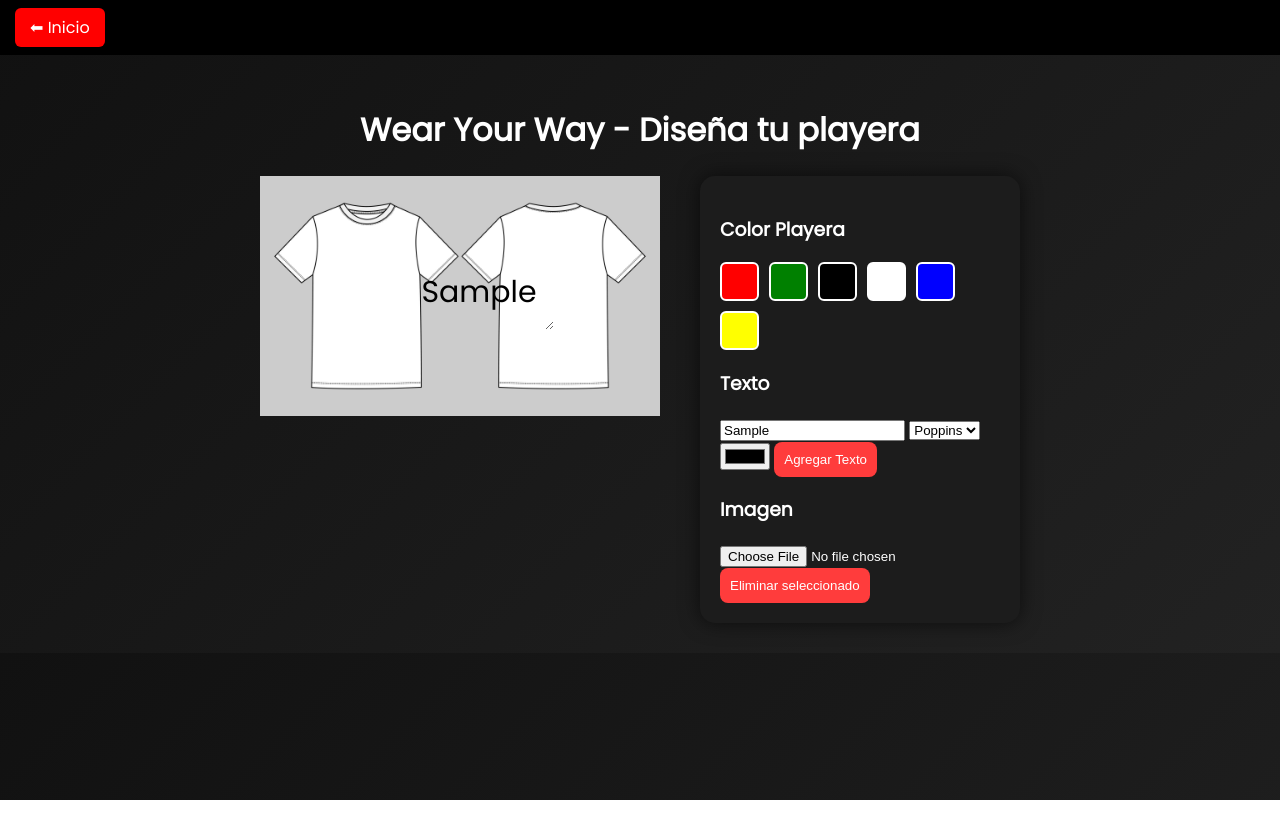
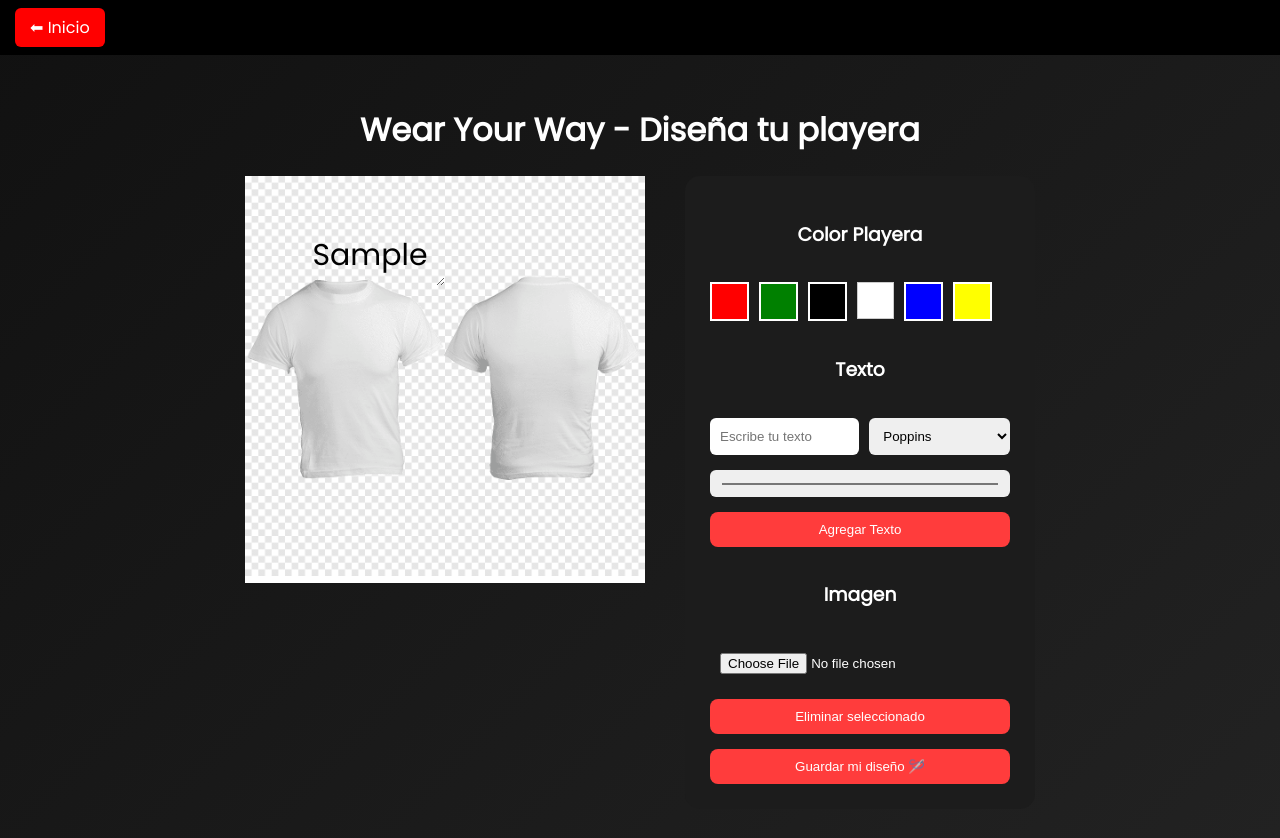
Before and after one commit to eduardowear/WearYourWay, a plain HTML site: page diseño.html in a window 1280 px wide. Both pictures are taken after typing "Sample" into the empty fields and a click on the button "Agregar Texto". Before the commit the page ends 800 px from the top, so only its background shows below. Drawn offline with nearby package versions, Linux system fonts and the light colour scheme.

Commit message:
puse mas productos y y puse boton para descargar diseño

```diff
--- a/diseño.css
+++ b/diseño.css
@@ -24,69 +24,86 @@ body {
 .shirt {
     position: relative;
     width: 100%;
+    background: white;
 }
 
 .shirt-img {
     width: 100%;
-    position: relative;
-    z-index: 2;
 }
 
 .shirt-color {
     position: absolute;
     width: 100%;
     height: 100%;
+    pointer-events: none;
     z-index: 1;
-    mix-blend-mode: multiply;
 }
 
-.design-area {
+#designArea {
     position: absolute;
-    top: 22%;
-    left: 26%;
-    width: 48%;
-    height: 55%;
-    z-index: 3;
+    top: 0;
+    left: 0;
+    width: 100%;
+    height: 100%;
+    overflow: visible;
 }
 
 .controls {
     background: #1c1c1c;
-    padding: 20px;
+    padding: 25px;
     border-radius: 15px;
-    width: 280px;
-    box-shadow: 0 0 20px rgba(0, 0, 0, 0.6);
-    text-align: left;
+    width: 300px;
+    display: flex;
+    flex-direction: column;
+    gap: 15px;
+}
+
+.controls input,
+.controls select {
+    width: 100%;
+    padding: 10px;
+    border-radius: 6px;
+    border: none;
 }
 
 button {
     padding: 10px;
-    border: none;
     background: #ff3c3c;
     color: white;
+    border: none;
     border-radius: 8px;
     cursor: pointer;
 }
 
-button:hover {
-    background: red;
-}
-
 .design-element {
-   position:absolute;
-    cursor:move;
-    resize:both;
-    overflow:hidden;
-    min-width:60px;
-    min-height:40px;
-}
-
-.design-element img {
-    width: 100%;
-    height: auto;
+    position: absolute;
+    cursor: move;
+    resize: both;
+    overflow: hidden;
+    min-width: 60px;
+    min-height: 40px;
 }
 
 .selected {
-    outline: 2px dashed red;
+    outline: 2px dashed #00c3ff;
+}
+
+.color-picker {
+    display: flex;
+    gap: 10px;
+    flex-wrap: wrap;
+}
+
+.color-box {
+    width: 35px;
+    height: 35px;
+    border: 2px solid white;
+    cursor: pointer;
+}
+
+.text-row {
+    display: flex;
+    gap: 10px;
 }
 
 .top-bar {
@@ -101,24 +118,3 @@ button:hover {
     text-decoration: none;
     border-radius: 6px;
 }
-
-/* CUADROS DE COLORES */
-
-.color-picker {
-    display: flex;
-    gap: 10px;
-    margin-bottom: 15px;
-    flex-wrap: wrap;
-}
-
-.color-box {
-    width: 35px;
-    height: 35px;
-    border-radius: 6px;
-    border: 2px solid white;
-    cursor: pointer;
-}
-
-.color-box:hover {
-    transform: scale(1.1);
-}
--- a/diseño.html
+++ b/diseño.html
@@ -2,7 +2,6 @@
 <html lang="es">
 
 <head>
-
     <meta charset="UTF-8">
     <title>Wear Your Way - Diseñador</title>
 
@@ -12,8 +11,8 @@
         href="https://fonts.googleapis.com/css2?family=Anton&family=Pacifico&family=Poppins&family=Oswald&display=swap"
         rel="stylesheet">
 
+    <script src="https://cdnjs.cloudflare.com/ajax/libs/html2canvas/1.4.1/html2canvas.min.js"></script>
 </head>
-
 
 <body>
 
@@ -22,74 +21,63 @@
     </div>
 
     <div class="container">
-
         <h1>Wear Your Way - Diseña tu playera</h1>
 
         <div class="editor">
 
             <div class="preview">
-
-                <div class="shirt">
+                <div class="shirt" id="shirt">
 
                     <div class="shirt-color" id="shirtColorLayer"></div>
+                    <img src="img/playeras_prueba.png" class="shirt-img">
 
-                    <img src="img/plantilla.jpg" class="shirt-img">
-
-                    <div class="design-area" id="designArea"></div>
+                    <div id="designArea"></div>
 
                 </div>
-
             </div>
 
             <div class="controls">
 
                 <h3>Color Playera</h3>
-
                 <div class="color-picker">
-
                     <div class="color-box" style="background:red" onclick="changeShirtColor('red')"></div>
-
                     <div class="color-box" style="background:green" onclick="changeShirtColor('green')"></div>
-
                     <div class="color-box" style="background:black" onclick="changeShirtColor('black')"></div>
-
-                    <div class="color-box" style="background:white" onclick="changeShirtColor('white')"></div>
-
+                    <div class="color-box" style="background:white; border:1px solid #ccc"
+                        onclick="changeShirtColor('white')"></div>
                     <div class="color-box" style="background:blue" onclick="changeShirtColor('blue')"></div>
-
                     <div class="color-box" style="background:yellow" onclick="changeShirtColor('yellow')"></div>
-
                 </div>
 
                 <h3>Texto</h3>
-
+                <div class="text-row">
                     <input type="text" id="textInput" placeholder="Escribe tu texto">
-
                     <select id="fontFamily">
                         <option value="Poppins">Poppins</option>
                         <option value="Anton">Anton</option>
                         <option value="Pacifico">Pacifico</option>
                         <option value="Oswald">Oswald</option>
                     </select>
+                </div>
 
                 <input type="color" id="textColor">
-
                 <button onclick="addText()">Agregar Texto</button>
 
                 <h3>Imagen</h3>
-
                 <input type="file" id="imageUpload" accept="image/*">
 
                 <button onclick="deleteSelected()">Eliminar seleccionado</button>
 
-            </div>
+                <button class="btn-guardar" onclick="guardarDiseno()">
+                     Guardar mi diseño 🪡
+                </button>
 
             </div>
 
         </div>
+    </div>
 
     <script src="diseño.js"></script>
-
 </body>
 
 </html>
--- a/diseño.js
+++ b/diseño.js
@@ -4,179 +4,149 @@ const shirtColorLayer = document.getElementById("shirtColorLayer");
 
 let selectedElement = null;
 
+// funcion para que el coor blanco y negro no cubra por completo la imagen
+function changeShirtColor(color) {
 
-// CAMBIAR COLOR PLAYERA
-function changeShirtColor(color) {
-    shirtColorLayer.style.background = color;
+    if (color === "white") {
+        shirtColorLayer.style.background = "white";
+        shirtColorLayer.style.mixBlendMode = "normal";
+        shirtColorLayer.style.opacity = "0";
+    }
+    else if (color === "black") {
+        shirtColorLayer.style.background = "black";
+        shirtColorLayer.style.mixBlendMode = "normal";
+        shirtColorLayer.style.opacity = "0.8";
+    }
+    else {
+        shirtColorLayer.style.background = color;
+        shirtColorLayer.style.mixBlendMode = "multiply";
+        shirtColorLayer.style.opacity = "0.75";
+    }
 }
 
-
-// AGREGAR TEXTO
+// TEXTO
 function addText() {
-
     const value = document.getElementById("textInput").value;
-    if (value.trim() === "") return;
+    if (!value.trim()) return;
 
     const box = document.createElement("div");
     box.classList.add("design-element");
-
-    box.style.top = "40px";
-    box.style.left = "40px";
+    box.style.top = "50px";
+    box.style.left = "50px";
     box.style.width = "150px";
     box.style.height = "60px";
 
     const text = document.createElement("div");
-
     text.innerText = value;
+    text.style.width = "100%";
+    text.style.height = "100%";
+    text.style.display = "flex";
+    text.style.alignItems = "center";
+    text.style.justifyContent = "center";
     text.style.fontSize = "30px";
     text.style.fontFamily = document.getElementById("fontFamily").value;
     text.style.color = document.getElementById("textColor").value;
-    text.style.transformOrigin = "top left";
+    text.style.pointerEvents = "none";
 
     box.appendChild(text);
-
     designArea.appendChild(box);
-
     addEvents(box);
 
-
-    // ESCALAR TEXTO CUANDO CAMBIE TAMAÑO
-    const observer = new ResizeObserver(entries => {
-
-        for (let entry of entries) {
-
-            let scale = entry.contentRect.width / 150;
-
-            text.style.transform = "scale(" + scale + ")";
-
-        }
-
+    box.addEventListener("dblclick", () => {
+        const nuevo = prompt("Editar texto:", text.innerText);
+        if (nuevo !== null) text.innerText = nuevo;
     });
 
-    observer.observe(box);
-
+    document.getElementById("textInput").value = "";
 }
 
-
-// SUBIR IMAGEN
+// IMAGEN
 imageUpload.addEventListener("change", function () {
-
     const file = this.files[0];
     if (!file) return;
 
     const reader = new FileReader();
-
-    reader.onload = function (e) {
-
+    reader.onload = e => {
         const box = document.createElement("div");
-
         box.classList.add("design-element");
-
-        box.style.top = "50px";
-        box.style.left = "50px";
+        box.style.top = "60px";
+        box.style.left = "60px";
         box.style.width = "120px";
 
         const img = document.createElement("img");
-
         img.src = e.target.result;
         img.style.width = "100%";
 
         box.appendChild(img);
-
+        designArea.appendChild(box);
         addEvents(box);
-
-        designArea.appendChild(box);
-
     };
-
     reader.readAsDataURL(file);
-
 });
 
-
-// OBSERVAR CAMBIO DE TAMAÑO PARA ESCALAR TEXTO
-function observeResize(box, text) {
-
-    const resizeObserver = new ResizeObserver(entries => {
-
-        for (let entry of entries) {
-
-            let newSize = entry.contentRect.width / 6;
-
-            text.style.fontSize = newSize + "px";
-
-        }
-
-    });
-
-    resizeObserver.observe(box);
-
-}
-
-
-// MOVER ELEMENTOS
+// funcion para que puedas mover el texto o imagen donde tu quieras
 function addEvents(element) {
 
-    element.addEventListener("click", function (e) {
-
+    element.addEventListener("click", e => {
         e.stopPropagation();
 
         if (selectedElement) selectedElement.classList.remove("selected");
-
         selectedElement = element;
-
         element.classList.add("selected");
 
+        element.style.zIndex = Date.now();
     });
 
     let offsetX, offsetY;
 
-    element.addEventListener("mousedown", function (e) {
+    element.addEventListener("pointerdown", e => {
 
-        offsetX = e.clientX - element.offsetLeft;
-        offsetY = e.clientY - element.offsetTop;
+        const rect = element.getBoundingClientRect();
+        offsetX = e.clientX - rect.left;
+        offsetY = e.clientY - rect.top;
 
         function move(e) {
+            let x = e.clientX - offsetX;
+            let y = e.clientY - offsetY;
 
-            element.style.left = (e.clientX - offsetX) + "px";
-            element.style.top = (e.clientY - offsetY) + "px";
-
+            element.style.left = x + "px";
+            element.style.top = y + "px";
         }
 
         function stop() {
-
-            document.removeEventListener("mousemove", move);
-            document.removeEventListener("mouseup", stop);
-
+            document.removeEventListener("pointermove", move);
+            document.removeEventListener("pointerup", stop);
         }
 
-        document.addEventListener("mousemove", move);
-        document.addEventListener("mouseup", stop);
-
+        document.addEventListener("pointermove", move);
+        document.addEventListener("pointerup", stop);
     });
-
 }
 
-
 // DESELECCIONAR
-document.addEventListener("click", function () {
-
+document.addEventListener("click", () => {
     if (selectedElement) selectedElement.classList.remove("selected");
-
     selectedElement = null;
-
 });
-
 
 // ELIMINAR
 function deleteSelected() {
+    if (selectedElement) selectedElement.remove();
+    selectedElement = null;
+}
 
-    if (selectedElement) {
+// GUARDAR
+function guardarDiseno() {
+    const shirt = document.getElementById("shirt");
 
-        selectedElement.remove();
-
-        selectedElement = null;
-
-    }
-
+    html2canvas(shirt, {
+        useCORS: true,
+        backgroundColor: "#ffffff",
+        scale: 2
+    }).then(canvas => {
+        const link = document.createElement("a");
+        link.download = "mi-diseno-wearyourway.png";
+        link.href = canvas.toDataURL("image/png");
+        link.click();
+    });
 }
```
Also changed, not shown: index.html (+40 -1 lines), styles.css (+22 -0 lines), img/goku.jpg (added), img/plantilla.jpg (deleted), img/playeras_prueba.png (added), img/pngwing.com (1).png (deleted), img/temerario.png (added). Lines whose indentation alone changed are shown as unchanged.
